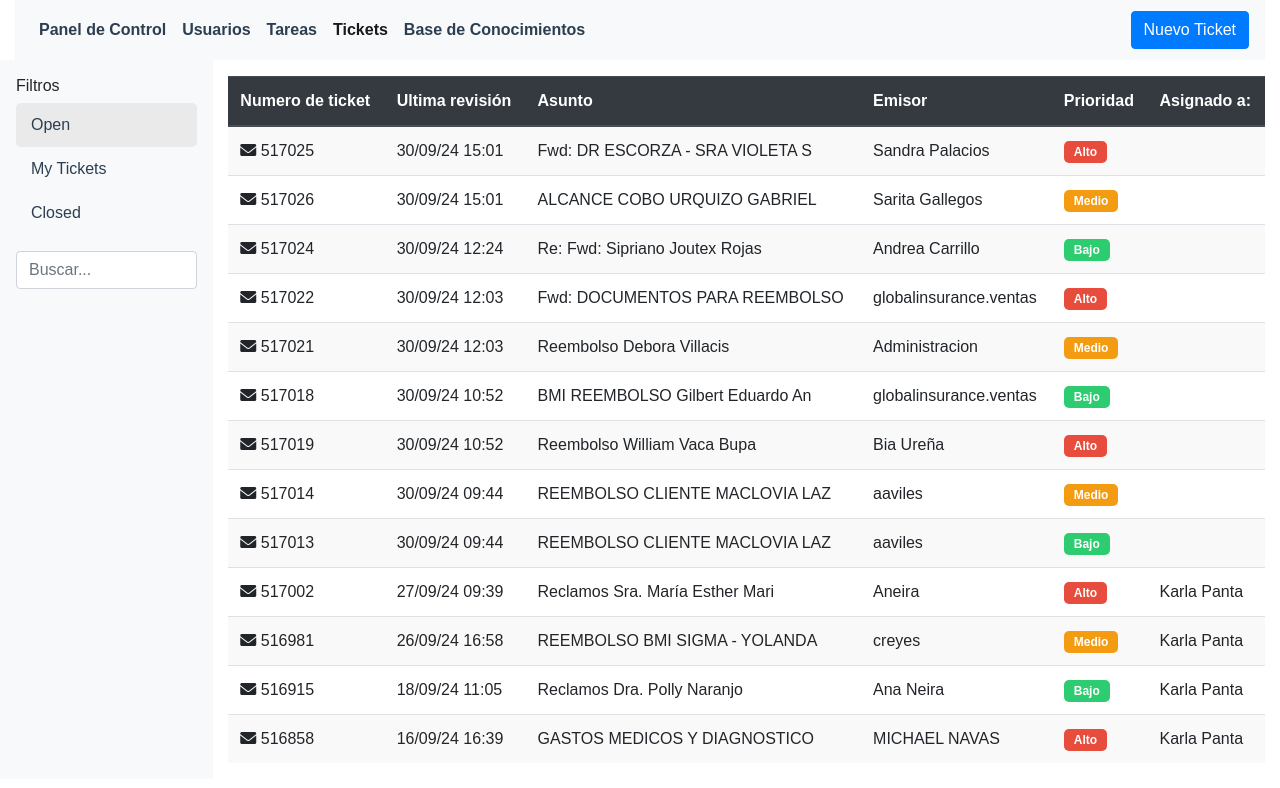
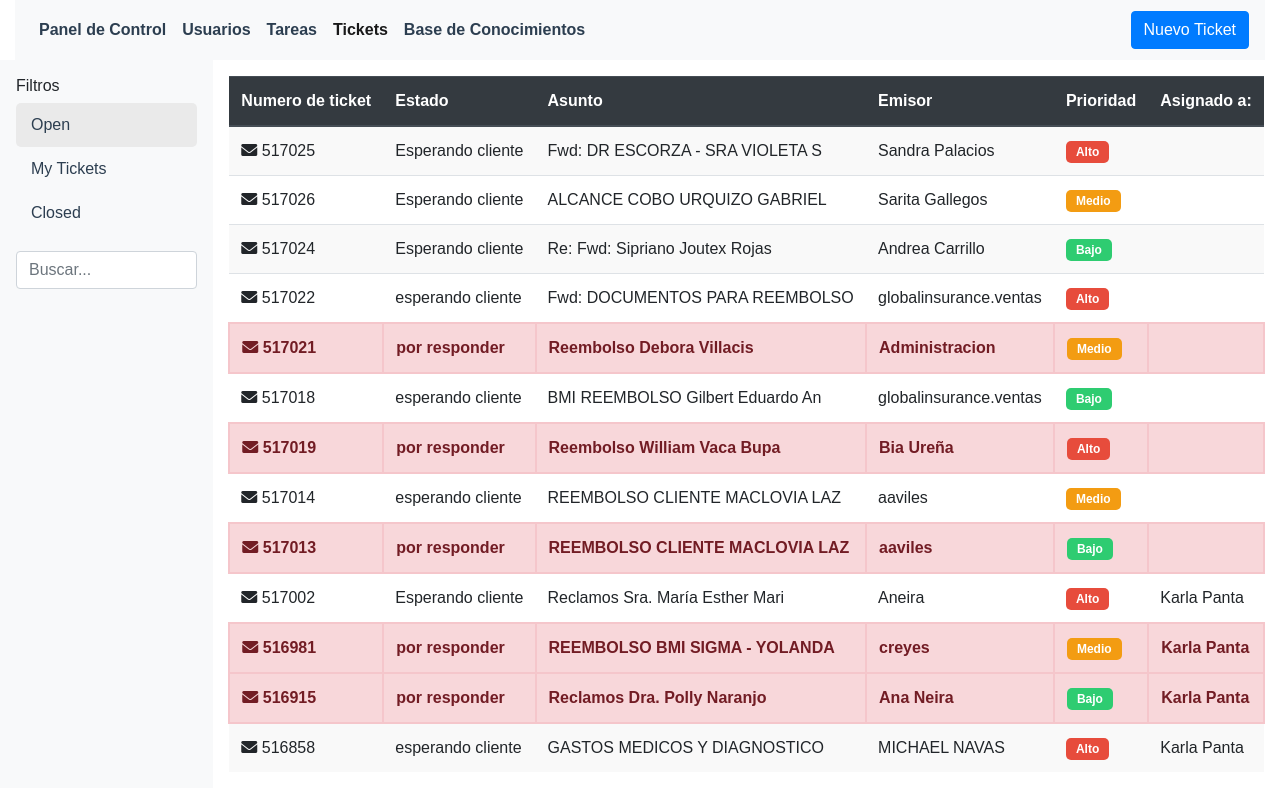
Before and after one commit to CristopherArroba/Ventanas-Broker-de-Seguros, a plain HTML site: page pantallas html/1 pantalla principal/index.html in a window 1280 px wide. Shown: the part 72-860 px from the top of the page. Drawn offline with nearby package versions, Linux system fonts and the light colour scheme.

Commit message:
actualizar estado

```diff
--- a/pantallas html/1 pantalla principal/index.html
+++ b/pantallas html/1 pantalla principal/index.html
@@ -47,7 +47,7 @@
                     <thead class="thead-dark">
                         <tr>
                             <th>Numero de ticket</th>
-                            <th>Ultima revisión</th>
+                            <th>Estado</th>
                             <th>Asunto</th>
                             <th>Emisor</th>
                             <th>Prioridad</th>
@@ -57,7 +57,7 @@
                     <tbody>
                         <tr>
                             <td><i class="fas fa-envelope"></i> 517025</td>
-                            <td>30/09/24 15:01</td>
+                            <td>Esperando cliente</td>
                             <td>Fwd: DR ESCORZA - SRA VIOLETA S</td>
                             <td>Sandra Palacios</td>
                             <td><span class="badge badge-alto">Alto</span></td>
@@ -65,7 +65,7 @@
                         </tr>
                         <tr>
                             <td><i class="fas fa-envelope"></i> 517026</td>
-                            <td>30/09/24 15:01</td>
+                            <td>Esperando cliente</td>
                             <td>ALCANCE COBO URQUIZO GABRIEL</td>
                             <td>Sarita Gallegos</td>
                             <td><span class="badge badge-medio">Medio</span></td>
@@ -73,7 +73,7 @@
                         </tr>
                         <tr>
                             <td><i class="fas fa-envelope"></i> 517024</td>
-                            <td>30/09/24 12:24</td>
+                            <td>Esperando cliente</td>
                             <td>Re: Fwd: Sipriano Joutex Rojas</td>
                             <td>Andrea Carrillo</td>
                             <td><span class="badge badge-bajo">Bajo</span></td>
@@ -81,15 +81,15 @@
                         </tr>
                         <tr>
                             <td><i class="fas fa-envelope"></i> 517022</td>
-                            <td>30/09/24 12:03</td>
+                            <td>esperando cliente</td>
                             <td>Fwd: DOCUMENTOS PARA REEMBOLSO</td>
                             <td>globalinsurance.ventas</td>
                             <td><span class="badge badge-alto">Alto</span></td>
                             <td></td>
                         </tr>
-                        <tr>
+                        <tr class="por-responder">
                             <td><i class="fas fa-envelope"></i> 517021</td>
-                            <td>30/09/24 12:03</td>
+                            <td>por responder</td>
                             <td>Reembolso Debora Villacis</td>
                             <td>Administracion</td>
                             <td><span class="badge badge-medio">Medio</span></td>
@@ -97,15 +97,15 @@
                         </tr>
                         <tr>
                             <td><i class="fas fa-envelope"></i> 517018</td>
-                            <td>30/09/24 10:52</td>
+                            <td>esperando cliente</td>
                             <td>BMI REEMBOLSO Gilbert Eduardo An</td>
                             <td>globalinsurance.ventas</td>
                             <td><span class="badge badge-bajo">Bajo</span></td>
                             <td></td>
                         </tr>
-                        <tr>
+                        <tr class="por-responder">
                             <td><i class="fas fa-envelope"></i> 517019</td>
-                            <td>30/09/24 10:52</td>
+                            <td>por responder</td>
                             <td>Reembolso William Vaca Bupa</td>
                             <td>Bia Ureña</td>
                             <td><span class="badge badge-alto">Alto</span></td>
@@ -113,15 +113,15 @@
                         </tr>
                         <tr>
                             <td><i class="fas fa-envelope"></i> 517014</td>
-                            <td>30/09/24 09:44</td>
+                            <td>esperando cliente</td>
                             <td>REEMBOLSO CLIENTE MACLOVIA LAZ</td>
                             <td>aaviles</td>
                             <td><span class="badge badge-medio">Medio</span></td>
                             <td></td>
                         </tr>
-                        <tr>
+                        <tr class="por-responder">
                             <td><i class="fas fa-envelope"></i> 517013</td>
-                            <td>30/09/24 09:44</td>
+                            <td>por responder</td>
                             <td>REEMBOLSO CLIENTE MACLOVIA LAZ</td>
                             <td>aaviles</td>
                             <td><span class="badge badge-bajo">Bajo</span></td>
@@ -129,23 +129,23 @@
                         </tr>
                         <tr>
                             <td><i class="fas fa-envelope"></i> 517002</td>
-                            <td>27/09/24 09:39</td>
+                            <td>Esperando cliente</td>
                             <td>Reclamos Sra. María Esther Mari</td>
                             <td>Aneira</td>
                             <td><span class="badge badge-alto">Alto</span></td>
                             <td>Karla Panta</td>
                         </tr>
-                        <tr>
+                        <tr class="por-responder">
                             <td><i class="fas fa-envelope"></i> 516981</td>
-                            <td>26/09/24 16:58</td>
+                            <td>por responder</td>
                             <td>REEMBOLSO BMI SIGMA - YOLANDA</td>
                             <td>creyes</td>
                             <td><span class="badge badge-medio">Medio</span></td>
                             <td>Karla Panta</td>
                         </tr>
-                        <tr>
+                        <tr class="por-responder">
                             <td><i class="fas fa-envelope"></i> 516915</td>
-                            <td>18/09/24 11:05</td>
+                            <td>por responder</td>
                             <td>Reclamos Dra. Polly Naranjo</td>
                             <td>Ana Neira</td>
                             <td><span class="badge badge-bajo">Bajo</span></td>
@@ -153,13 +153,12 @@
                         </tr>
                         <tr>
                             <td><i class="fas fa-envelope"></i> 516858</td>
-                            <td>16/09/24 16:39</td>
+                            <td>esperando cliente</td>
                             <td>GASTOS MEDICOS Y DIAGNOSTICO</td>
                             <td>MICHAEL NAVAS</td>
                             <td><span class="badge badge-alto">Alto</span></td>
                             <td>Karla Panta</td>
                         </tr>
-
                     </tbody>
                 </table>
             </main>
--- a/pantallas html/1 pantalla principal/styles.css
+++ b/pantallas html/1 pantalla principal/styles.css
@@ -44,7 +44,6 @@ header {
     border-radius: 5px;
 }
 
-
 .nav-link {
     color: #2c3e50;
     padding: 10px 15px;
@@ -54,3 +53,14 @@ header {
     background-color: #eaeaea;
     border-radius: 5px;
 }
+
+/* Estilos específicos para los tickets con estado "por responder" */
+.table tbody tr.por-responder {
+    background-color: #f8d7da; /* Color de fondo suave para destacarlos */
+    font-weight: bold; /* Resaltar el texto */
+    color: #721c24; /* Color de texto más oscuro para mejor contraste */
+}
+
+.table tbody tr.por-responder td {
+    border: 2px solid #f5c6cb; /* Borde alrededor de las celdas */
+}
```
